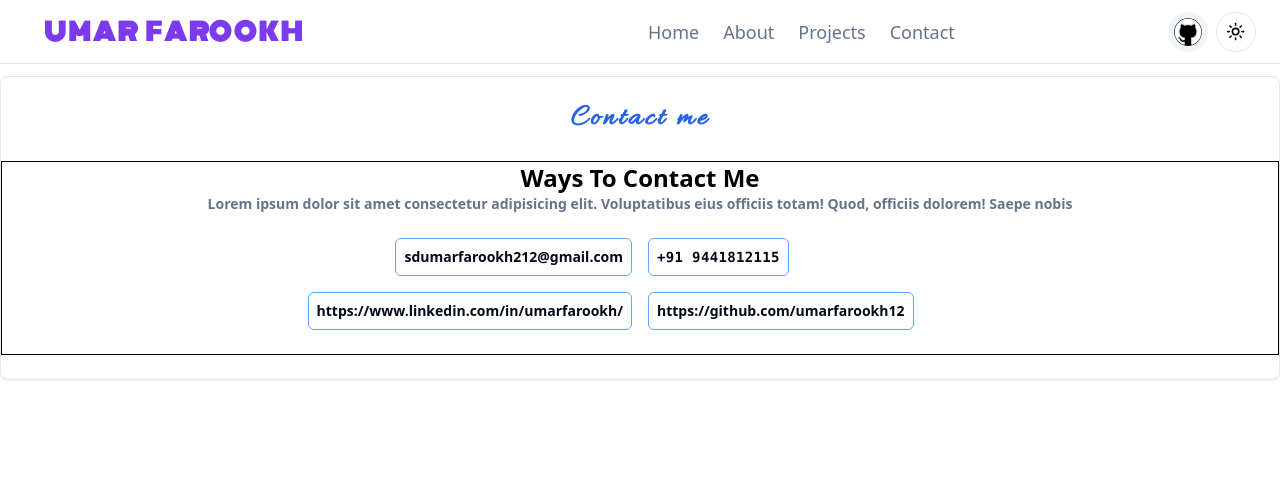
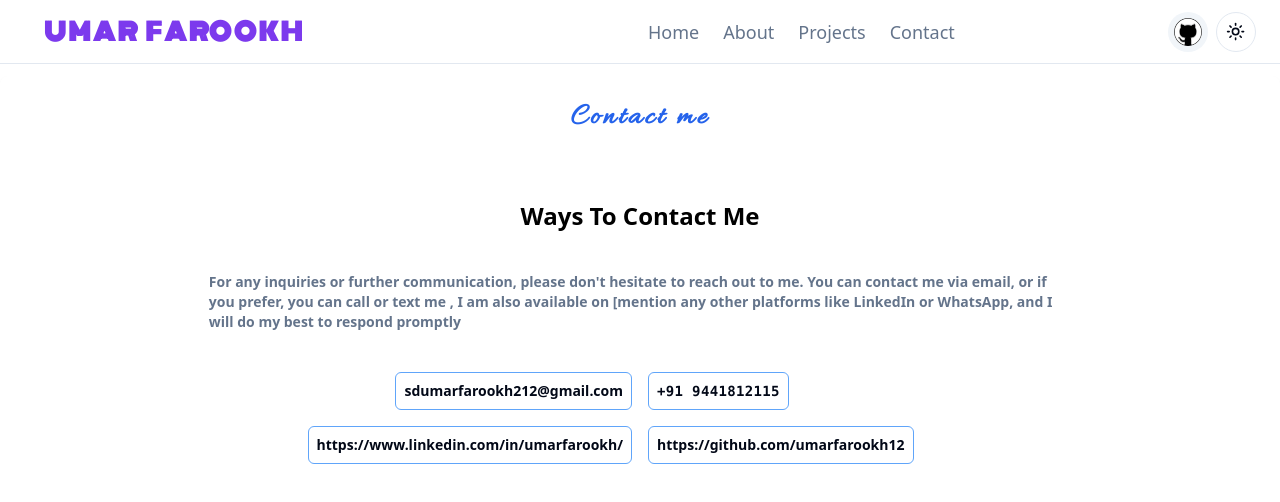
Before and after one commit to umarfarookh12/umar_profile, a React (Vite) app: page /contact in a window 1280 px wide. Shown: the top 502 px of the page. Built offline with nearby package versions, Linux system fonts and the light colour scheme; a web font is replaced by a local one.

Commit message:
updated styles

```diff
--- a/src/components/routes/Contact.tsx
+++ b/src/components/routes/Contact.tsx
@@ -8,21 +8,23 @@ import {
 const Contact = () => {
   return (
     <div>
-      <Card className="mx-auto my-3 md:w-[100%]">
+      <Card className="mx-auto my-3 space-y-10 md:w-[100%] border-none ">
         <CardHeader>
-          <CardTitle className="text-3xl md:text-md font-allura text-blue-600 dark:text-blue-400 tracking-widest text-center ">
+          <CardTitle className="text-3xl md:text-md font-allura text-blue-600 dark:text-blue-400 tracking-widest text-center">
             Contact me
           </CardTitle>
         </CardHeader>
-        <CardContent className="space-y-6 w-full border border-black mx-auto">
-          <div className="flex flex-col items-center w-full">
+        <CardContent className="space-y-10 w-full mx-auto">
+          <div className="flex flex-col items-center w-full space-y-10">
             <p className="md:shrink-0 sm:shrink text-xl md:text-2xl font-semibold text-black dark:text-blue-400">
               Ways To Contact Me
             </p>
-            <p className="text-sm font-semibold text-muted-foreground md:shrink-0 sm:shrink">
-              Lorem ipsum dolor sit amet consectetur adipisicing elit.
-              Voluptatibus eius officiis totam! Quod, officiis dolorem! Saepe
-              nobis
+            <p className="text-sm font-semibold text-muted-foreground md:shrink-0 sm:shrink md:w-[70%] space-y-10">
+              For any inquiries or further communication, please don't hesitate
+              to reach out to me. You can contact me via email, or if you
+              prefer, you can call or text me , I am also available on [mention
+              any other platforms like LinkedIn or WhatsApp, and I will do my
+              best to respond promptly
             </p>
           </div>
           <div className="grid md:grid-cols-2 justify-items-center content-center place-content-center md:w-[70%] md:mx-auto gap-4 text-sm">
```
